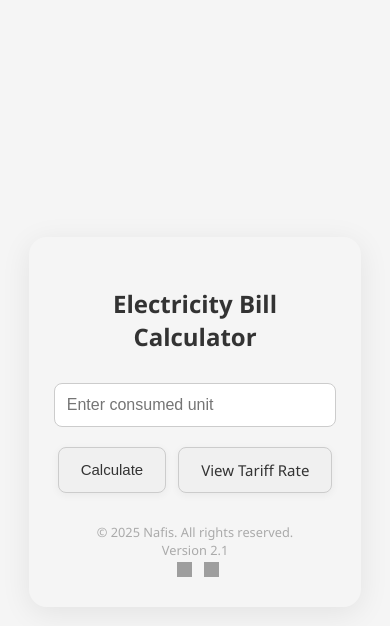
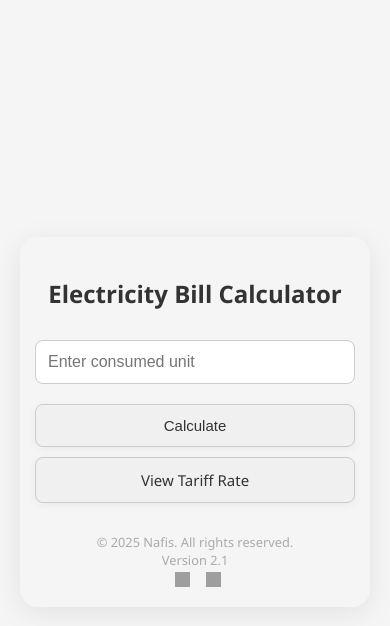
Before and after one commit to Himalaya124/electricitybillcalculator, a Flask app: page / in a window 390 px wide. Shown: the top 626 px of the page. Run offline with Flask 3, Linux system fonts and the light colour scheme; grey boxes are pictures that could not be loaded.

Commit message:
Update index.html

```diff
--- a/templates/index.html
+++ b/templates/index.html
@@ -11,6 +11,7 @@
     <link rel="icon" type="image/png" sizes="32x32" href="{{ url_for('static', filename='favicon-32x32.png') }}">
     <link rel="icon" type="image/png" sizes="16x16" href="{{ url_for('static', filename='favicon-16x16.png') }}">
     <link rel="manifest" href="{{ url_for('static', filename='site.webmanifest') }}">
+
     <style>
         :root {
             --primary: #4CAF50;
@@ -43,7 +44,7 @@
             border-radius: 18px;
             box-shadow: 0 6px 30px rgba(0, 0, 0, 0.08);
             max-width: 420px;
-            width: 95%;
+            width: 100%;
             text-align: center;
         }
 
@@ -111,6 +112,7 @@
             font-weight: bold;
             color: var(--text);
         }
+
         .details {
             text-align: left;
             margin-top: 20px;
@@ -126,13 +128,44 @@
             font-size: 0.8rem;
             color: #aaa;
         }
+
+        footer a img {
+            width: 18px;
+            height: 18px;
+            vertical-align: middle;
+            margin-left: 6px;
+        }
+
+        /* Make layout adapt on smaller screens */
+        @media screen and (max-width: 480px) {
+            .container {
+                padding: 20px 15px;
+            }
+
+            .button-row {
+                flex-direction: column;
+                gap: 10px;
+            }
+
+            input[type="number"] {
+                max-width: 100%;
+            }
+
+            .button-row input[type="submit"],
+            .button-row a {
+                width: 100%;
+                text-align: center;
+            }
+
+            footer a img {
+                margin-left: 4px;
+            }
+        }
     </style>
-
 </head>
 <body>
     <div class="container">
         <h2>Electricity Bill Calculator</h2>
-<!--        <div class="version">Version 2.1</div>-->
         <br>
         <form method="post">
             <input type="number" name="unit" min="0" placeholder="Enter consumed unit" required>
@@ -153,14 +186,14 @@
         {% endif %}
 
         {% if breakdown %}
-        <div id="details" class="details" style="display:none; text-align:left; margin-top:20px;">
+        <div id="details" class="details" style="display:none;">
             <h3 style="margin-bottom: 10px;">Details of Your Electricity Bill:</h3>
-        <pre style="font-family: monospace; font-size: 15px; line-height: 0.7; text-align: left;">
+            <pre style="font-family: monospace; font-size: 15px; line-height: 0.7;">
 {% for line in breakdown %}
 {{ line }}
 {% endfor %}
             </pre>
-            <div style="color: red;font-size: 0.95rem;text-align: left">View Tariff Rate to see per unit price.</div>
+            <div style="color: red; font-size: 0.95rem;">View Tariff Rate to see per unit price.</div>
         </div>
         {% endif %}
 
```
Lines whose indentation alone changed are shown as unchanged.
